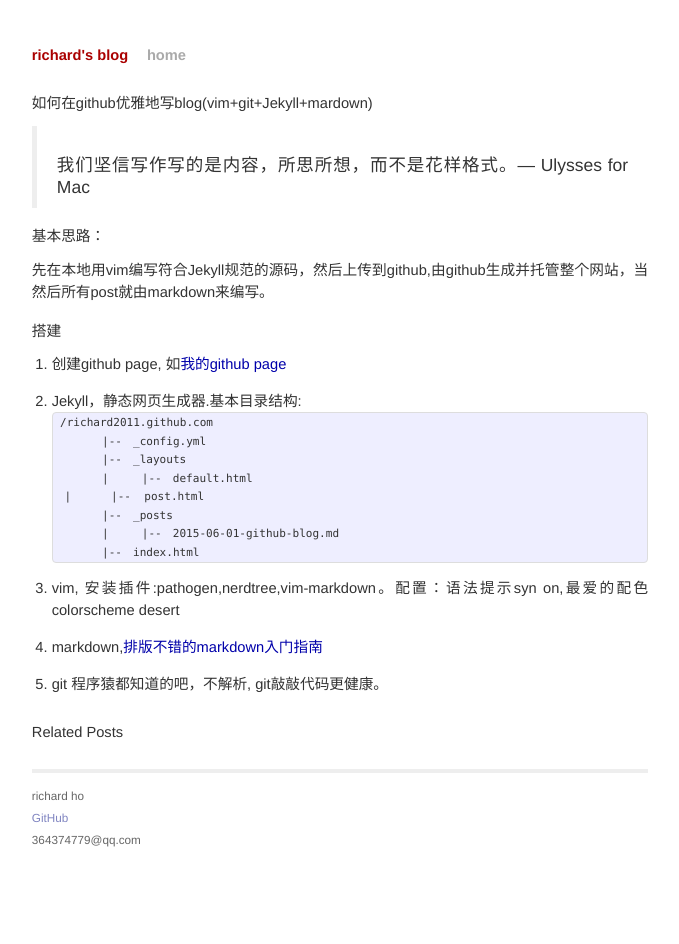
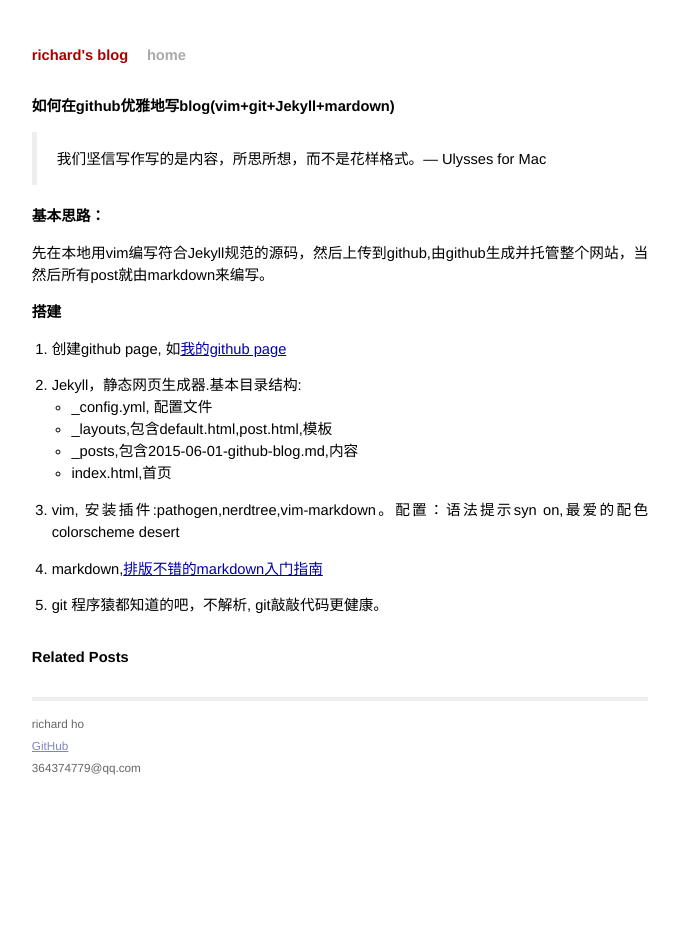
Before and after one commit to richard2011/richard2011.github.com, a Jekyll site: the page built from _posts/2015-05-31-how-to-use-github-blog.md, in a window 1280 px wide. Shown: the whole page, without its empty margins (300-979 px from the left). Built offline with Jekyll 4.4.1, drawn with Linux system fonts in a browser that asks for light colours; Markdown is read by kramdown in place of the engine named in the settings.

Commit message:
修改样式

````diff
--- a/_layouts/default.html
+++ b/_layouts/default.html
@@ -7,8 +7,6 @@
 
    <!-- syntax highlighting CSS -->
    <link rel="stylesheet" href="/css/syntax.css" type="text/css" />
-
-   <link rel="stylesheet" href="http://cdn.bootcss.com/bootstrap/3.3.4/css/bootstrap.min.css" type="text/css" />
 
    <!-- Homepage CSS -->
    <link rel="stylesheet" href="/css/screen.css" type="text/css" media="screen, projection" />
--- a/_posts/2015-05-31-how-to-use-github-blog.md
+++ b/_posts/2015-05-31-how-to-use-github-blog.md
@@ -16,16 +16,10 @@
 1. 创建github page, 如[我的github page](https://github.com/richard2011/richard2011.github.com)
 
 2. Jekyll，静态网页生成器.基本目录结构:
-```
-   /richard2011.github.com
-　　　　|--　_config.yml
-　　　　|--　_layouts
-　　　　|　　　|--　default.html
-	|      |--  post.html
-　　　　|--　_posts
-　　　　|　　　|--　2015-06-01-github-blog.md
-　　　　|--　index.html
-```
+* _config.yml, 配置文件
+* _layouts,包含default.html,post.html,模板
+* _posts,包含2015-06-01-github-blog.md,内容
+* index.html,首页
 
 3. vim, 安装插件:pathogen,nerdtree,vim-markdown。配置：语法提示syn on,最爱的配色 colorscheme desert
 
--- a/css/screen.css
+++ b/css/screen.css
@@ -153,6 +153,11 @@
 }
 
   /* standard */
+  #post blockquote {
+    padding: 1px 20px;
+    margin: 0 0 20px;
+    border-left: 5px solid #eee;
+  }
 
   #post pre {
     border: 1px solid #ddd;
````
